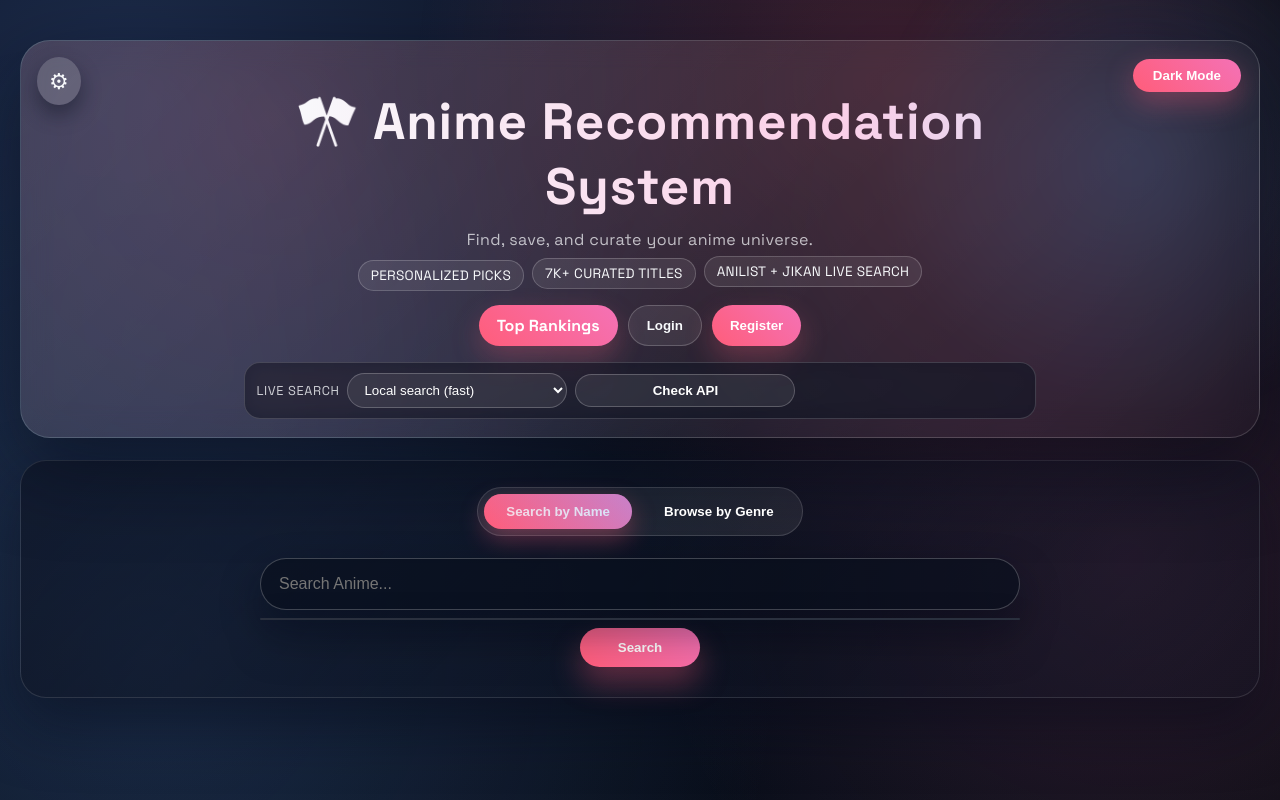
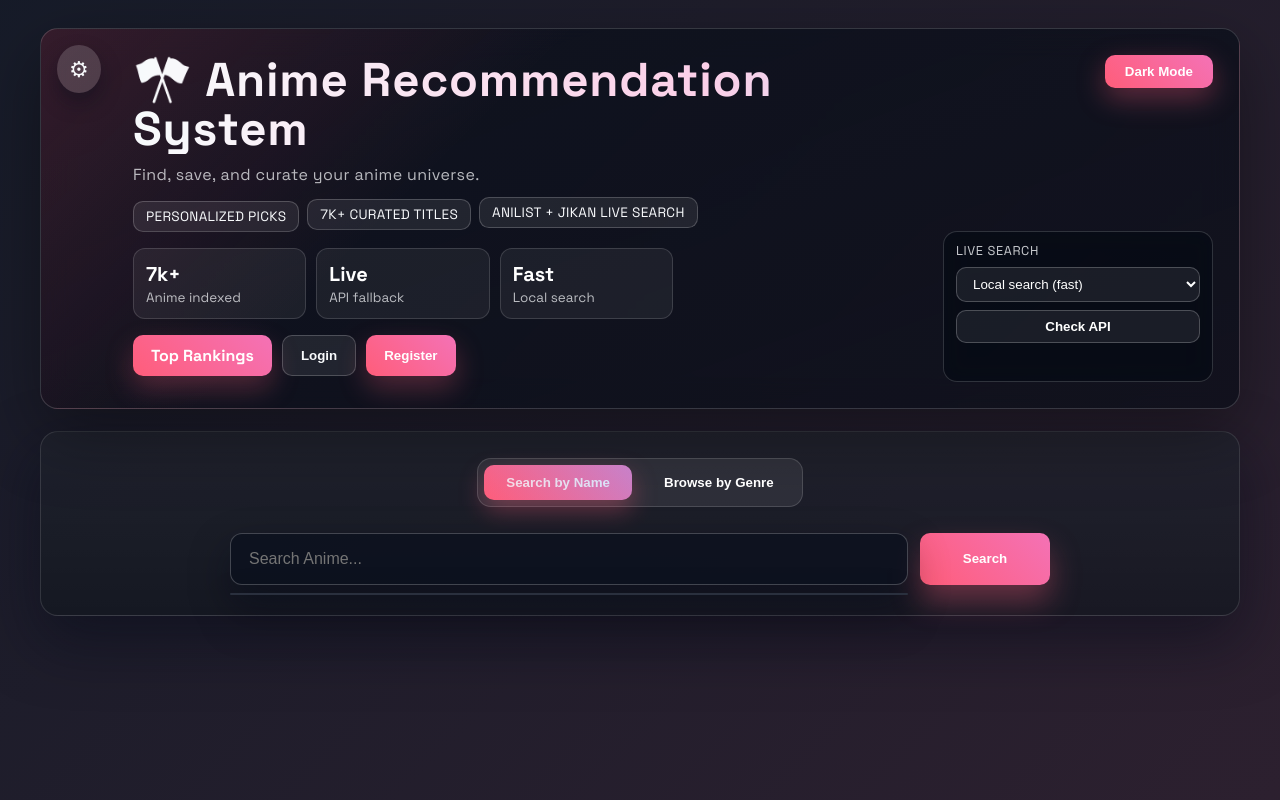
Before and after one commit to AnujShahu/Anime_Recommendation, a Flask app: page / in a window 1280 px wide. Run offline with Flask 3, Linux system fonts and the light colour scheme; data that the repository does not hold is empty.

Commit message:
Refresh app UI layout

```diff
--- a/static/style.css
+++ b/static/style.css
@@ -942,3 +942,307 @@ body.light-mode #genreSection {
 body.light-mode .genre-result-card h3 {
     color: #1e3a8a;
 }
+
+/* ================= 2026 APP UI REFRESH ================= */
+:root {
+    --surface: rgba(12, 16, 28, 0.78);
+    --surface-2: rgba(20, 25, 40, 0.72);
+    --line: rgba(255, 255, 255, 0.14);
+    --hot: #ff4d6d;
+    --aqua: #2dd4bf;
+    --gold: #fbbf24;
+}
+
+body {
+    background:
+        linear-gradient(135deg, rgba(13, 18, 32, 0.96), rgba(31, 18, 34, 0.94)),
+        repeating-linear-gradient(90deg, rgba(255, 255, 255, 0.025) 0 1px, transparent 1px 64px);
+}
+
+body::before,
+body::after {
+    display: none;
+}
+
+.container {
+    max-width: 1240px;
+    padding-top: 28px;
+}
+
+.hero-shell {
+    display: grid;
+    grid-template-columns: 1fr auto;
+    align-items: start;
+    gap: 18px;
+    padding: 26px;
+    border-radius: 18px;
+    background:
+        linear-gradient(135deg, rgba(255, 77, 109, 0.16), transparent 34%),
+        linear-gradient(160deg, var(--surface), rgba(8, 12, 22, 0.68));
+    box-shadow: 0 24px 70px rgba(0, 0, 0, 0.36);
+}
+
+.hero-shell::before {
+    display: none;
+}
+
+.hero-content {
+    max-width: 820px;
+    margin: 0;
+    text-align: left;
+    padding-left: 66px;
+}
+
+.title {
+    margin-top: 0;
+    font-size: clamp(2.2rem, 2.2vw + 1.2rem, 3.4rem);
+    line-height: 1.04;
+}
+
+.hero-subtitle {
+    max-width: 540px;
+    margin-bottom: 16px;
+}
+
+.hero-badges,
+.hero-actions {
+    justify-content: flex-start;
+}
+
+.badge,
+.action-pill,
+.nav-chip,
+.tab,
+.search-btn,
+.api-health-btn,
+.status-select,
+.action-link,
+.genre-btn {
+    border-radius: 10px;
+}
+
+.hero-stats {
+    display: grid;
+    grid-template-columns: repeat(3, minmax(120px, 1fr));
+    gap: 10px;
+    max-width: 540px;
+    margin: 16px 0;
+}
+
+.stat-tile {
+    padding: 12px;
+    border: 1px solid var(--line);
+    background: rgba(255, 255, 255, 0.06);
+    border-radius: 12px;
+}
+
+.stat-tile strong,
+.stat-tile span {
+    display: block;
+}
+
+.stat-tile strong {
+    font-size: 1.25rem;
+    color: #fff;
+}
+
+.stat-tile span {
+    margin-top: 2px;
+    color: var(--text-muted);
+    font-size: 0.84rem;
+}
+
+.theme-toggle {
+    top: 26px;
+    right: 26px;
+    border-radius: 10px;
+}
+
+.status-panel {
+    grid-column: 2;
+    grid-row: 1;
+    align-self: end;
+    justify-self: end;
+    flex-direction: column;
+    align-items: stretch;
+    width: 270px;
+    margin: 54px 0 0;
+    border-radius: 14px;
+    background: rgba(8, 12, 22, 0.72);
+}
+
+.status-label {
+    text-align: left;
+}
+
+.status-select,
+.api-health-btn,
+.api-health-status {
+    width: 100%;
+}
+
+.search-shell {
+    border-radius: 18px;
+    background:
+        linear-gradient(180deg, rgba(255, 255, 255, 0.08), rgba(255, 255, 255, 0.035)),
+        rgba(8, 12, 22, 0.74);
+}
+
+.tabs {
+    border-radius: 14px;
+    margin-bottom: 26px;
+}
+
+#searchForm {
+    display: grid;
+    grid-template-columns: minmax(220px, 1fr) auto;
+    gap: 12px;
+    max-width: 820px;
+    margin: 0 auto;
+}
+
+.search-wrapper {
+    width: 100%;
+    margin: 0;
+}
+
+#searchInput {
+    border-radius: 12px;
+    min-height: 52px;
+}
+
+.search-btn {
+    min-width: 130px;
+    min-height: 52px;
+}
+
+.recommend-grid {
+    grid-template-columns: repeat(auto-fit, minmax(220px, 1fr));
+    gap: 18px;
+}
+
+.anime-card,
+.skeleton-card {
+    border-radius: 14px;
+    padding: 12px;
+}
+
+.anime-img,
+.main-anime .anime-img {
+    border-radius: 10px;
+}
+
+.anime-card::before {
+    border-radius: 14px;
+}
+
+.main-anime {
+    border-radius: 16px;
+    grid-template-columns: minmax(220px, 300px) 1fr;
+}
+
+.main-anime-media {
+    border-radius: 12px;
+}
+
+.result-label {
+    border-radius: 8px;
+    color: #99f6e4;
+    border-color: rgba(45, 212, 191, 0.3);
+    background: rgba(45, 212, 191, 0.12);
+}
+
+.card-actions {
+    gap: 8px;
+}
+
+.heart-btn {
+    background: rgba(255, 77, 109, 0.18);
+    color: #fecdd3;
+}
+
+.watch-btn {
+    background: rgba(251, 191, 36, 0.16);
+    color: #fde68a;
+}
+
+.genre-container {
+    grid-template-columns: repeat(auto-fit, minmax(118px, 1fr));
+}
+
+.suggestions-box,
+.dropdown,
+.modal-content {
+    border-radius: 14px;
+}
+
+body.light-mode {
+    background:
+        linear-gradient(135deg, #f8fafc, #eef6ff),
+        repeating-linear-gradient(90deg, rgba(15, 23, 42, 0.035) 0 1px, transparent 1px 64px);
+}
+
+body.light-mode .hero-shell,
+body.light-mode .search-shell {
+    background: rgba(255, 255, 255, 0.86);
+}
+
+body.light-mode .stat-tile {
+    background: rgba(15, 23, 42, 0.035);
+    border-color: rgba(15, 23, 42, 0.1);
+}
+
+body.light-mode .stat-tile strong,
+body.light-mode .stat-tile span {
+    color: #0f172a;
+}
+
+body.light-mode .status-panel {
+    background: rgba(255, 255, 255, 0.82);
+}
+
+@media (max-width: 900px) {
+    .hero-shell {
+        grid-template-columns: 1fr;
+    }
+
+    .hero-content {
+        padding-left: 0;
+        padding-top: 50px;
+        text-align: center;
+    }
+
+    .hero-badges,
+    .hero-actions {
+        justify-content: center;
+    }
+
+    .hero-stats {
+        margin-left: auto;
+        margin-right: auto;
+    }
+
+    .status-panel {
+        grid-column: auto;
+        grid-row: auto;
+        justify-self: stretch;
+        width: 100%;
+        margin-top: 12px;
+    }
+
+    #searchForm {
+        grid-template-columns: 1fr;
+    }
+}
+
+@media (max-width: 620px) {
+    .hero-stats {
+        grid-template-columns: 1fr;
+    }
+
+    .tabs {
+        display: grid;
+        grid-template-columns: 1fr;
+        width: 100%;
+    }
+}
--- a/templates/index.html
+++ b/templates/index.html
@@ -72,6 +72,20 @@
             <span class="badge">Personalized picks</span>
             <span class="badge">7k+ curated titles</span>
             <span class="badge">AniList + Jikan live search</span>
+        </div>
+        <div class="hero-stats">
+            <div class="stat-tile">
+                <strong>7k+</strong>
+                <span>Anime indexed</span>
+            </div>
+            <div class="stat-tile">
+                <strong>Live</strong>
+                <span>API fallback</span>
+            </div>
+            <div class="stat-tile">
+                <strong>Fast</strong>
+                <span>Local search</span>
+            </div>
         </div>
         <div class="hero-actions">
             <a href="{{ url_for('main.top_rankings') }}" class="action-pill">Top Rankings</a>
```
